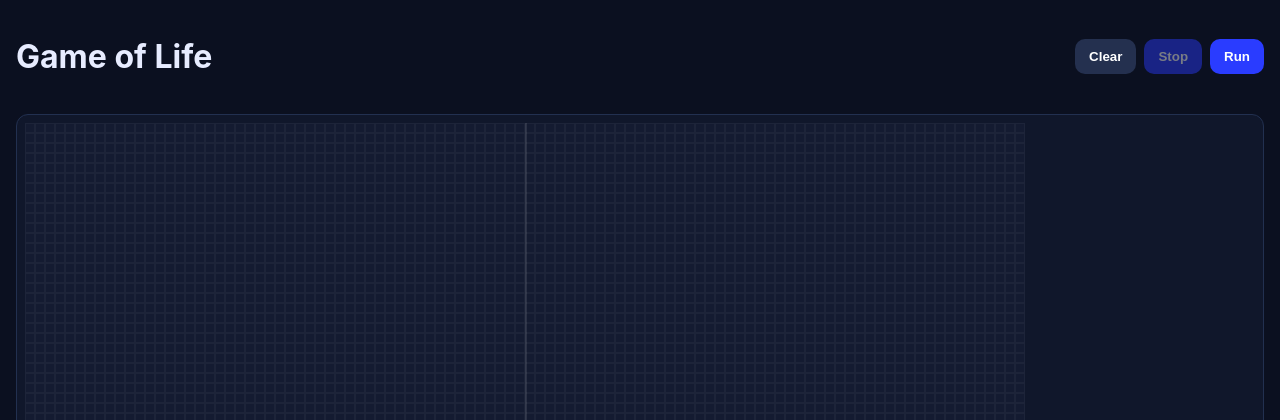
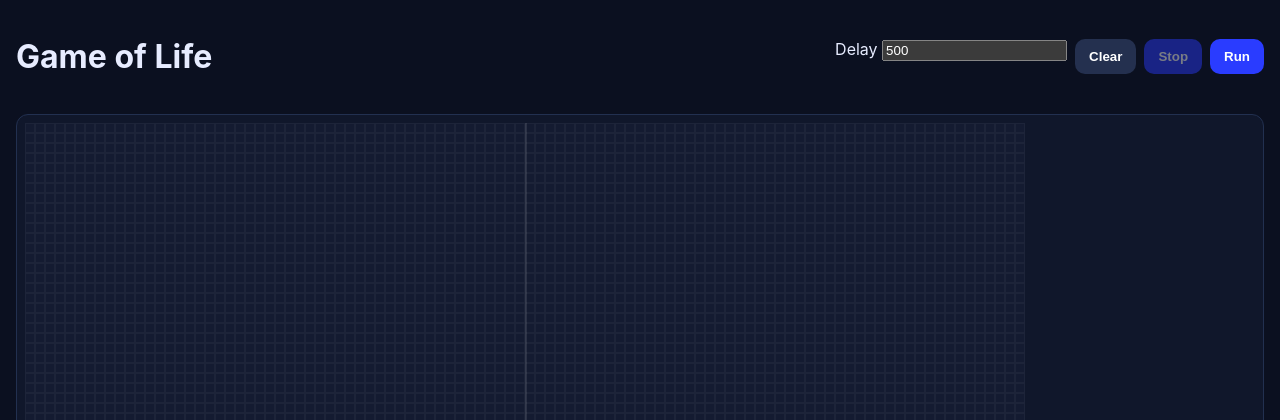
Before and after one commit to svinota/chlorum, a FastAPI app: page /dashboard in a window 1280 px wide. Shown: the top 420 px of the page. Run offline with FastAPI, Linux system fonts and the light colour scheme.

Commit message:
dashboard: variable frame rate

```diff
--- a/src/static/dashboard.js
+++ b/src/static/dashboard.js
@@ -1,8 +1,9 @@
 const SIZE = 100;
 const GENERATIONS_WINDOW = 10;
-const FRAME_DELAY = 500;
+let frameDelay = 500;
 
 const board = document.getElementById("board");
+const frameDelayInput = document.getElementById("frame-delay-input");
 const submitBtn = document.getElementById("submit-btn");
 const clearBtn = document.getElementById("clear-btn");
 const stopBtn = document.getElementById("stop-btn");
@@ -29,6 +30,13 @@
 
 function setStatus(text) {
   status.textContent = text;
+}
+
+function syncFrameDelayFromInput() {
+  const value = Number(frameDelayInput.value);
+  if (Number.isFinite(value) && value >= 0) {
+    frameDelay = value;
+  }
 }
 
 function stopRun() {
@@ -165,7 +173,7 @@
   displayedGeneration += 1;
   setStatus(`Playing ${displayedGeneration}`);
   maybeSubmitNextTask(nextFrame);
-  playbackTimer = setTimeout(playbackTick, FRAME_DELAY);
+  playbackTimer = setTimeout(playbackTick, frameDelay);
 }
 
 function appendRegionOverlay() {
@@ -246,6 +254,10 @@
   setStatus("Stopped");
 });
 
+frameDelayInput.addEventListener("input", syncFrameDelayFromInput);
+
+syncFrameDelayFromInput();
+
 renderMatrix(matrix);
 setStatus("Ready");
 unlockRun();
--- a/src/templates/dashboard.html
+++ b/src/templates/dashboard.html
@@ -13,6 +13,16 @@
           <h1>Game of Life</h1>
         </div>
         <div class="actions">
+          <label class="delay-control" for="frame-delay-input">
+            Delay
+            <input
+              id="frame-delay-input"
+              type="number"
+              min="0"
+              step="10"
+              value="500"
+            />
+          </label>
           <button id="clear-btn" type="button">Clear</button>
           <button id="stop-btn" type="button" disabled>Stop</button>
           <button id="submit-btn" type="button">Run</button>
```
